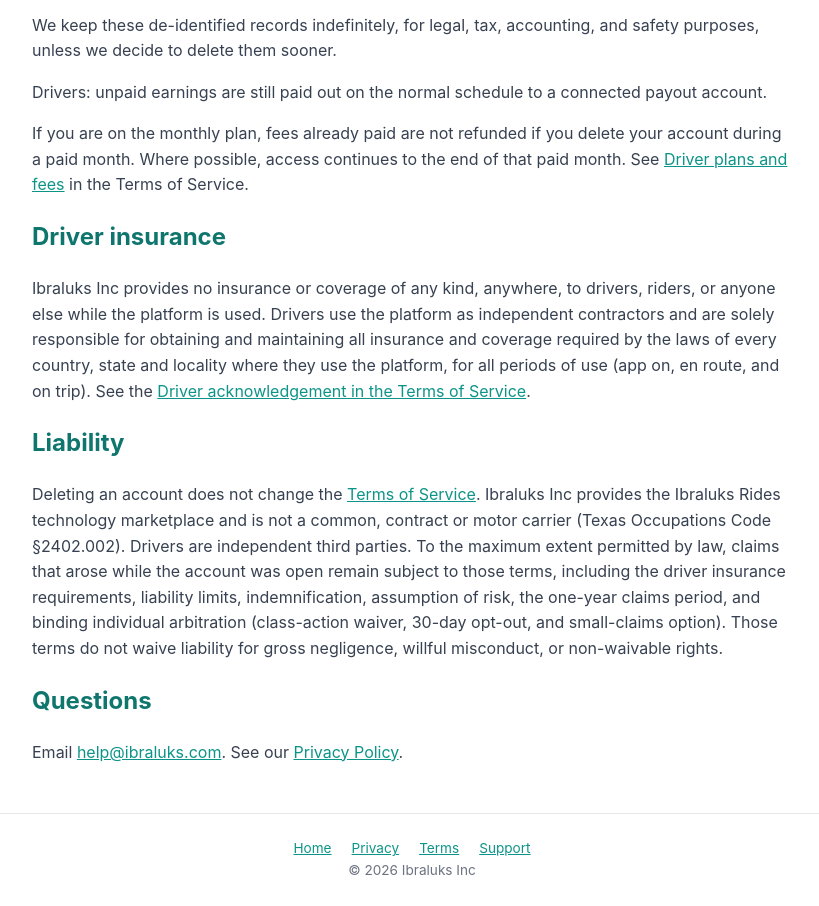
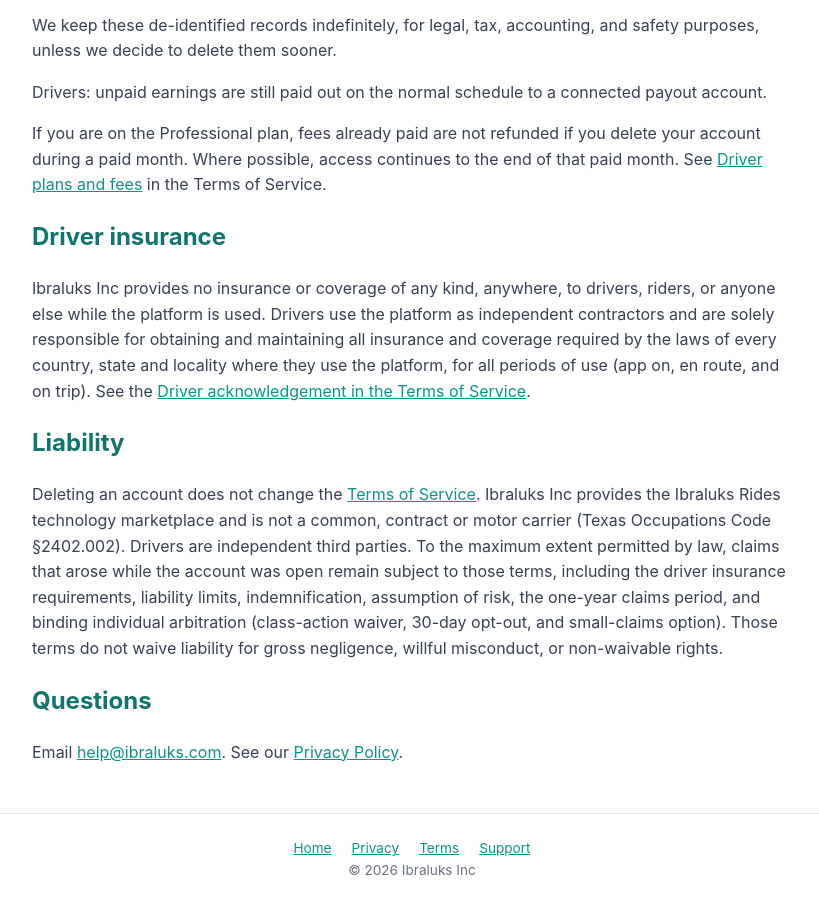
Before and after one commit to ibraluksinc/ibraluks-legal, a plain HTML site: page delete-account/index.html in a window 1280 px wide. Shown: the part 1455-2361 px from the top of the page, without its empty margins (228-1047 px from the left). Drawn offline with Linux system fonts and the light colour scheme.

Commit message:
Legal: Delete Account refers to the Professional plan, not a monthly plan

```diff
--- a/delete-account/index.html
+++ b/delete-account/index.html
@@ -37,7 +37,7 @@
       </ul>
       <p>We keep these de-identified records indefinitely, for legal, tax, accounting, and safety purposes, unless we decide to delete them sooner.</p>
       <p>Drivers: unpaid earnings are still paid out on the normal schedule to a connected payout account.</p>
-      <p>If you are on the monthly plan, fees already paid are not refunded if you delete your account during a paid month. Where possible, access continues to the end of that paid month. See <a href="../terms/#driver-plans-and-fees">Driver plans and fees</a> in the Terms of Service.</p>
+      <p>If you are on the Professional plan, fees already paid are not refunded if you delete your account during a paid month. Where possible, access continues to the end of that paid month. See <a href="../terms/#driver-plans-and-fees">Driver plans and fees</a> in the Terms of Service.</p>
       <h2>Driver insurance</h2>
       <p>Ibraluks Inc provides no insurance or coverage of any kind, anywhere, to drivers, riders, or anyone else while the platform is used. Drivers use the platform as independent contractors and are solely responsible for obtaining and maintaining all insurance and coverage required by the laws of every country, state and locality where they use the platform, for all periods of use (app on, en route, and on trip). See the <a href="../terms/#driver-acknowledgement">Driver acknowledgement in the Terms of Service</a>.</p>
       <h2>Liability</h2>
```
